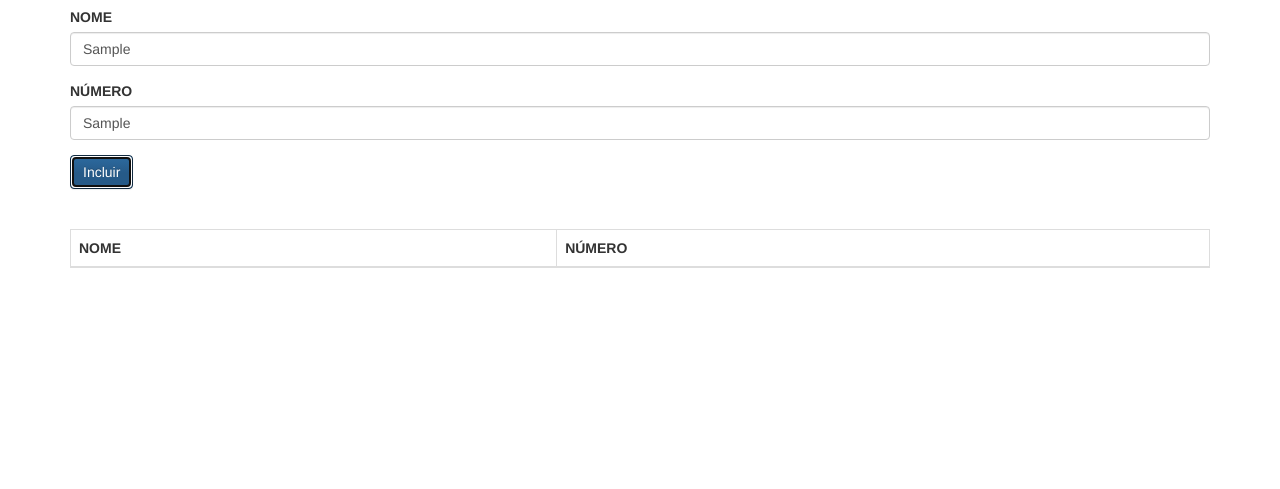
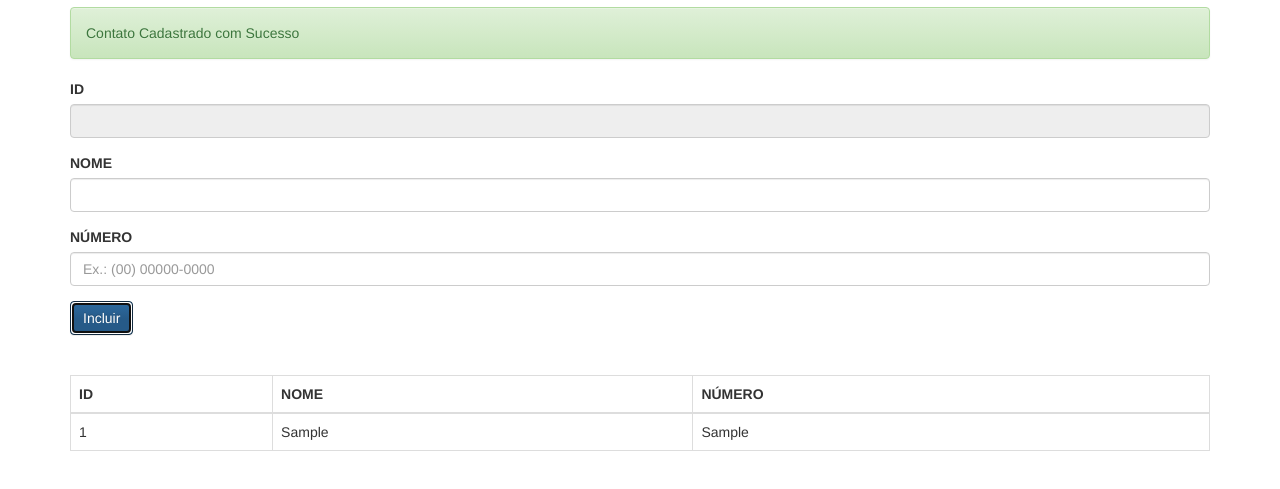
Before and after one commit to lucasbpaixao/agenda-javaScript, a plain HTML site: page Agenda javascript/index.html in a window 1280 px wide. Both pictures are taken after typing "Sample", "Sample" into the empty fields and a click on the button "Incluir". Shown: the part 63-552 px from the top of the page. Drawn offline with Linux system fonts and the light colour scheme.

Commit message:
Função de listar e de cadastrar completas

```diff
--- a/Agenda javascript/index.html
+++ b/Agenda javascript/index.html
@@ -12,8 +12,13 @@
 <body class="container">
 
     <h1 class="text-center">Agenda</h1>
+    <div id="alertas"></div>
+    <form class="form">
 
-    <form class="form">
+        <div class="form-group">
+            <label for="id">ID</label>
+            <input id="id" type="text" class="form-control" disabled />
+        </div>
 
         <div class="form-group">
             <label for="nome">NOME</label>
@@ -22,7 +27,7 @@
 
         <div class="form-group">
             <label for="numero">NÚMERO</label>
-            <input type="text" id="telefone" class="form-control cel-sp-mask" placeholder="Ex.: (00) 00000-0000" required>
+            <input type="text" id="telefone" class="form-control" placeholder="Ex.: (00) 00000-0000" required>
         </div>
 
         <button class="btn btn-primary" onclick="controller.cadastrar()" type="submit">Incluir</button>
@@ -38,6 +43,7 @@
     <script src="js/dao/AgendaDao.js"></script>
     <script src="js/services/AgendaService.js"></script>
     <script src="js/controllers/AgendaController.js"></script>
+    <script src="js/views/MensagemView.js"></script>
 
     <script>
         var controller = new AgendaController();
--- a/Agenda javascript/js/controllers/AgendaController.js
+++ b/Agenda javascript/js/controllers/AgendaController.js
@@ -7,6 +7,7 @@ class AgendaController{
         this._inputTelefone = $('#telefone');
         this._agendaService = new AgendaService();
         this._agendaView = new AgendaView($('#tabela'));
+        this._mensagemView = new MensagemView($('#alertas'));
         this._agendaView.update();
     }
 
@@ -14,5 +15,13 @@ class AgendaController{
         event.preventDefault();
         let contato = new Contato(this._inputNome.value, this._inputTelefone.value);
         this._agendaService.cadastrar(contato).then();
+        this._agendaView.update();
+        this._mensagemView.update('Contato Cadastrado com Sucesso', 'sucesso');
+        this._limpaFormulario();
+    }
+
+    _limpaFormulario(){
+        this._inputNome.value = '';
+        this._inputTelefone.value = '';
     }
 }
--- a/Agenda javascript/js/dao/AgendaDao.js
+++ b/Agenda javascript/js/dao/AgendaDao.js
@@ -1,5 +1,5 @@
 class AgendaDao {
-    cadastrarContato(contato) {
+    static cadastrarContato(contato) {
         return new Promise((resolve, reject) => {
             Connection.getConnection().then(connection => {
                 let request = connection.transaction(['contato'], 'readwrite').objectStore('contato').add(contato);
@@ -13,11 +13,12 @@ class AgendaDao {
         });
     }
 
-    listarTodos(){
+    static listarTodos(){
         return new Promise((resolve, reject) => {
             Connection.getConnection().then(connection => {
-                let cursor = connection.transaction(['contato'], 'readwrite').objectStore('contato').openCursor();
+                let store = connection.transaction(['contato'], 'readwrite').objectStore('contato');
 
+                let cursor = store.openCursor();
                 let contatos = [];
 
                 cursor.onsuccess = e => {
@@ -25,7 +26,15 @@ class AgendaDao {
 
                     if(atual){
                         let dado = atual.value;
-                        contatos.push(dado.nome, dado.telefone);
+                        let id = atual.key;
+
+                        let contato = {
+                            id: id,
+                            nome: dado._nome,
+                            numero: dado._numero
+                        }
+                        contatos.push(contato);
+                        atual.continue();
                     }else{
                         resolve(contatos);
                     }
--- a/Agenda javascript/js/services/AgendaService.js
+++ b/Agenda javascript/js/services/AgendaService.js
@@ -1,18 +1,16 @@
 class AgendaService{
 
-    constructor(){
-        this._agendaDao = new AgendaDao();
-    }
     cadastrar(contato){
         return new Promise((resolve, reject) => {
-            this._agendaDao.cadastrarContato(contato).then(e => resolve()).catch(erro => reject(erro));
+            AgendaDao.cadastrarContato(contato).then(e => resolve()).catch(erro => reject(erro));
        });
     }
 
     listarTodos(){
-            let contatosArray = [];
-            this._agendaDao.listarTodos().then(contatos => contatosArray.concat(contatos)).catch(erro => reject(erro));
-            console.log('vish');
-            return contatosArray;
+        return new Promise((resolve, reject) => {
+            AgendaDao.listarTodos().then(contatos => {
+                resolve(contatos);
+            }).catch(erro => reject(erro));
+        });
     }
 }
--- a/Agenda javascript/js/views/AgendaView.js
+++ b/Agenda javascript/js/views/AgendaView.js
@@ -8,6 +8,7 @@ class AgendaView {
         return `<table class="table table-hover table-bordered" id="table">
         <thead>
             <tr>
+                <th>ID</th>
                 <th>NOME</th>
                 <th>NÚMERO</th>
             </tr>
@@ -31,6 +32,9 @@ class AgendaView {
     update(){
         let agendaService = new AgendaService();
 
-        this._elemento.innerHTML = this._template(agendaService.listarTodos());
+        agendaService.listarTodos().then(contatos => {
+            this._elemento.innerHTML = this._template(contatos);
+        });
+
     }
 }
--- /dev/null
+++ b/Agenda javascript/js/views/MensagemView.js
@@ -0,0 +1,27 @@
+class MensagemView{
+
+    constructor(elemento){
+        this._elemento = elemento;
+    }
+
+    _template(mensagem, tipo){
+        if(tipo == 'sucesso'){
+            return `
+            <div class="alert alert-success" role="alert">
+                ${mensagem}
+            </div>
+            `;
+        }
+
+        if(tipo == 'erro'){
+            return `
+            <div class="alert alert-success" role="alert">
+                ${mensagem}
+            </div>`;
+        }
+    }
+
+    update(mensagem, tipo){
+        this._elemento.innerHTML = this._template(mensagem, tipo);
+    }
+}
```
